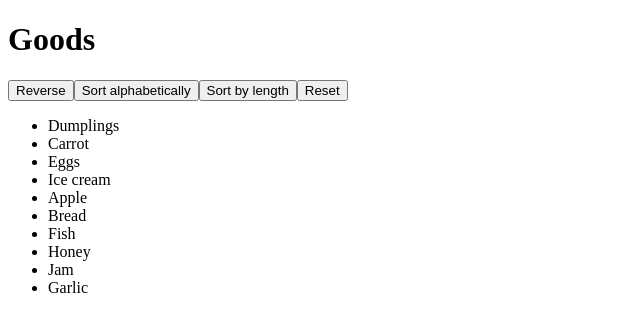
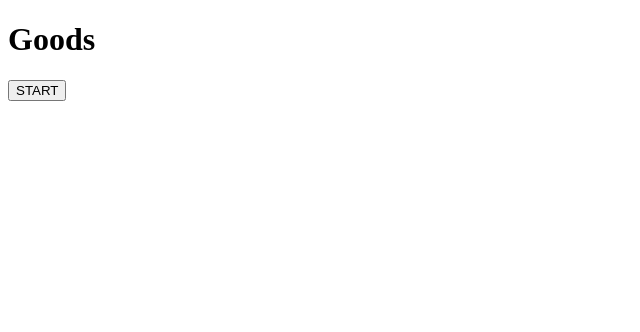
Before and after one commit to mate-academy/react_list-of-goods, a React (Create React App) app: page / in a window 1280 px wide. Shown: the top 332 px of the page, without its empty margins (0-640 px from the left). Built offline with nearby package versions, Linux system fonts and the light colour scheme.

Commit message:
without styles

```diff
--- a/src/App.tsx
+++ b/src/App.tsx
@@ -2,7 +2,8 @@ import React from 'react';
 import './App.css';
 
 type State = {
-  goods: string[]
+  goods: string[],
+  onStart: boolean,
 };
 
 const goodsFromServer: string[] = [
@@ -21,11 +22,18 @@ const goodsFromServer: string[] = [
 class App extends React.PureComponent<{}, State> {
   state = {
     goods: [...goodsFromServer],
+    onStart: true,
   };
 
   reset = () => {
     this.setState(() => ({
       goods: [...goodsFromServer],
+    }));
+  };
+
+  getStarted = () => {
+    this.setState(() => ({
+      onStart: false,
     }));
   };
 
@@ -54,11 +62,24 @@ class App extends React.PureComponent<{}, State> {
   };
 
   render() {
-    const { goods } = this.state;
+    const { goods, onStart } = this.state;
 
     return (
       <div className="App">
         <h1 className="App__title">Goods</h1>
+        {onStart
+          ? (
+            <>
+              <button
+                type="button"
+                onClick={this.getStarted}
+              >
+                START
+              </button>
+            </>
+          )
+          : (
+            <>
               <button
                 type="button"
                 onClick={this.reverseList}
@@ -83,7 +104,6 @@ class App extends React.PureComponent<{}, State> {
               >
                 Reset
               </button>
-
               <ul className="GoodsList">
                 {goods.map((good) => (
                   <li
@@ -94,6 +114,8 @@ class App extends React.PureComponent<{}, State> {
                   </li>
                 ))}
               </ul>
+            </>
+          )}
       </div>
     );
   }
```
Lines whose indentation alone changed are shown as unchanged.
